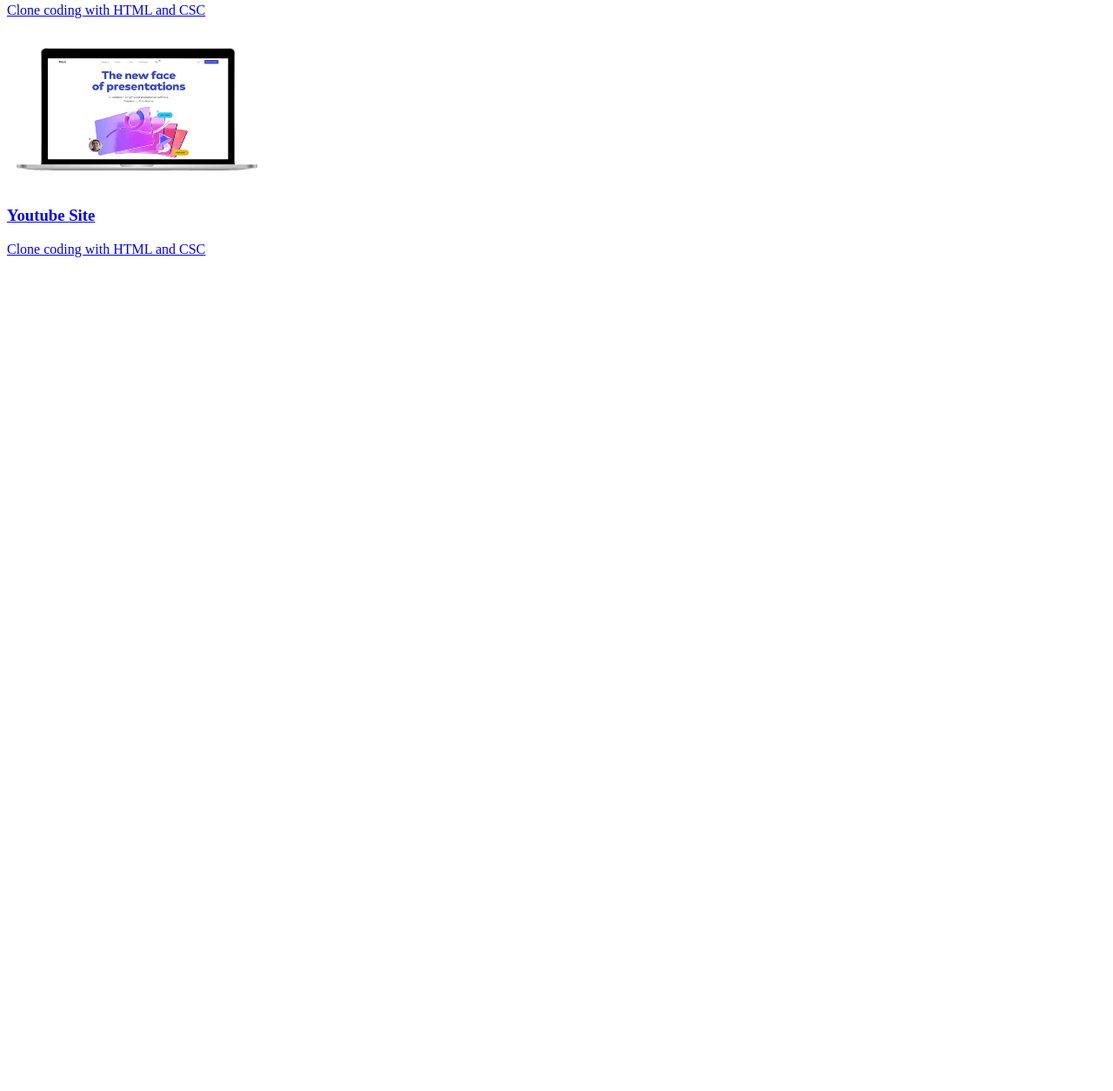
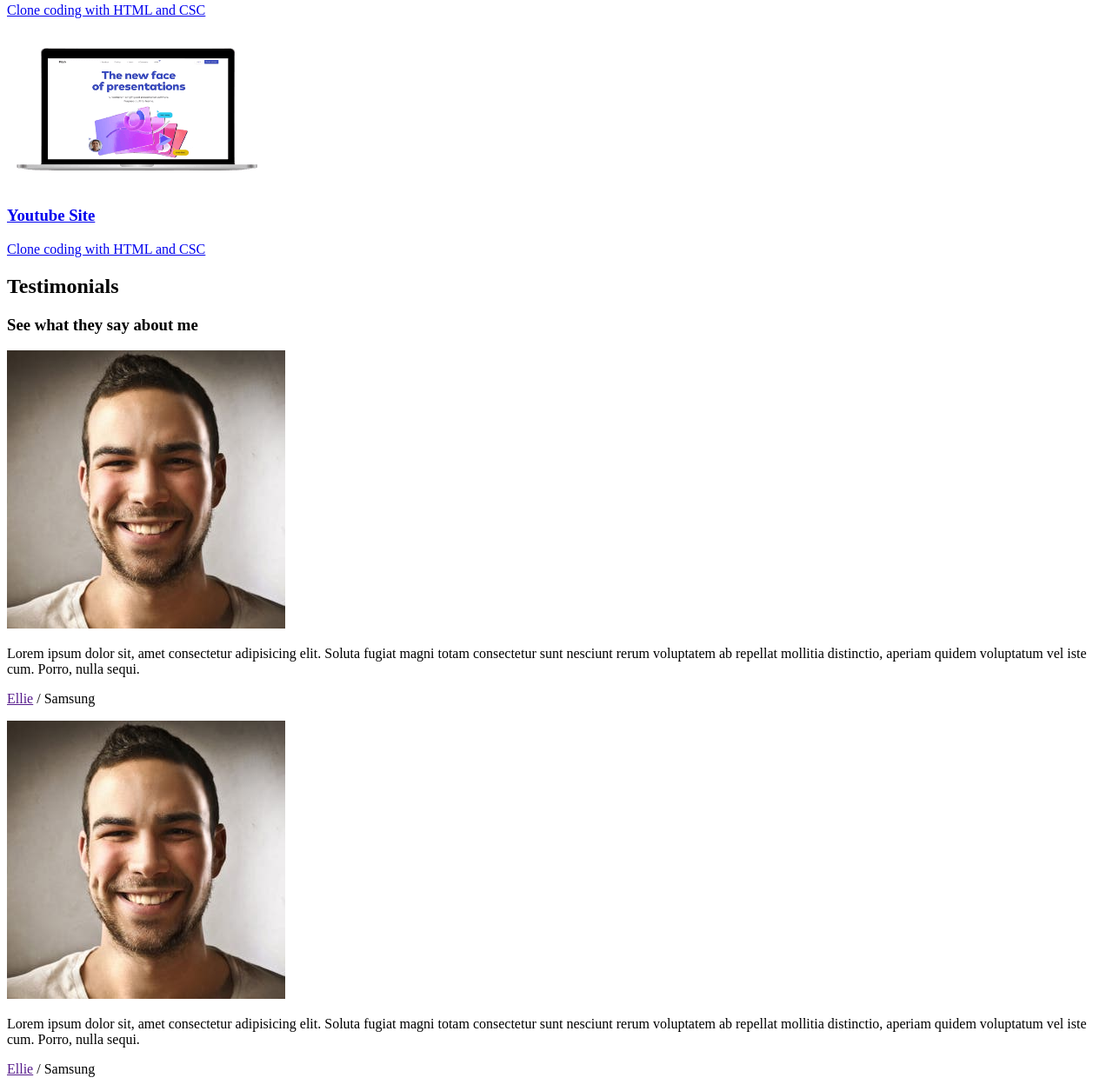
Before and after one commit to MinwooP/portfolio, a plain HTML site: page index.html in a window 1280 px wide. Shown: the part 3605-4860 px from the top of the page at 87% size. Before the commit the page ends 3909 px from the top, so only its background shows below. Drawn offline with Linux system fonts and the light colour scheme.

Commit message:
HTML: Testimonials

```diff
--- a/index.html
+++ b/index.html
@@ -284,7 +284,39 @@
   </section>
 
   <!--Testimonials -->
-  <section id="testimonials"></section>
+  <section id="testimonials">
+    <h1>Testimonials</h1>
+    <h3>See what they say about me</h3>
+    <div class="testimonials">
+      <div class="testimonial">
+        <img
+        src="imgs/testimonials/people1.jpg"
+        alt="People"
+        class=""testimonial__avatar"
+        />
+        <div class="testimonial__speech-bubble">
+          <p>
+            Lorem ipsum dolor sit, amet consectetur adipisicing elit. Soluta fugiat magni totam consectetur sunt nesciunt rerum voluptatem ab repellat mollitia distinctio, aperiam quidem voluptatum vel iste cum. Porro, nulla sequi.
+          </p>
+          <p class="name"><a href="">Ellie</a> / Samsung </p>
+        </div>
+      </div>
+
+      <div class="testimonial">
+        <img
+        src="imgs/testimonials/people1.jpg"
+        alt="People"
+        class=""testimonial__avatar"
+        />
+        <div class="testimonial__speech-bubble">
+          <p>
+            Lorem ipsum dolor sit, amet consectetur adipisicing elit. Soluta fugiat magni totam consectetur sunt nesciunt rerum voluptatem ab repellat mollitia distinctio, aperiam quidem voluptatum vel iste cum. Porro, nulla sequi.
+          </p>
+          <p class="name"><a href="">Ellie</a> / Samsung </p>
+        </div>
+      </div>
+    </div>
+  </section>
 
   <!-- Contact -->
   <section id="contact"></section>
```
Also changed, not shown: imgs/testimonials/people1.jpg (added).
